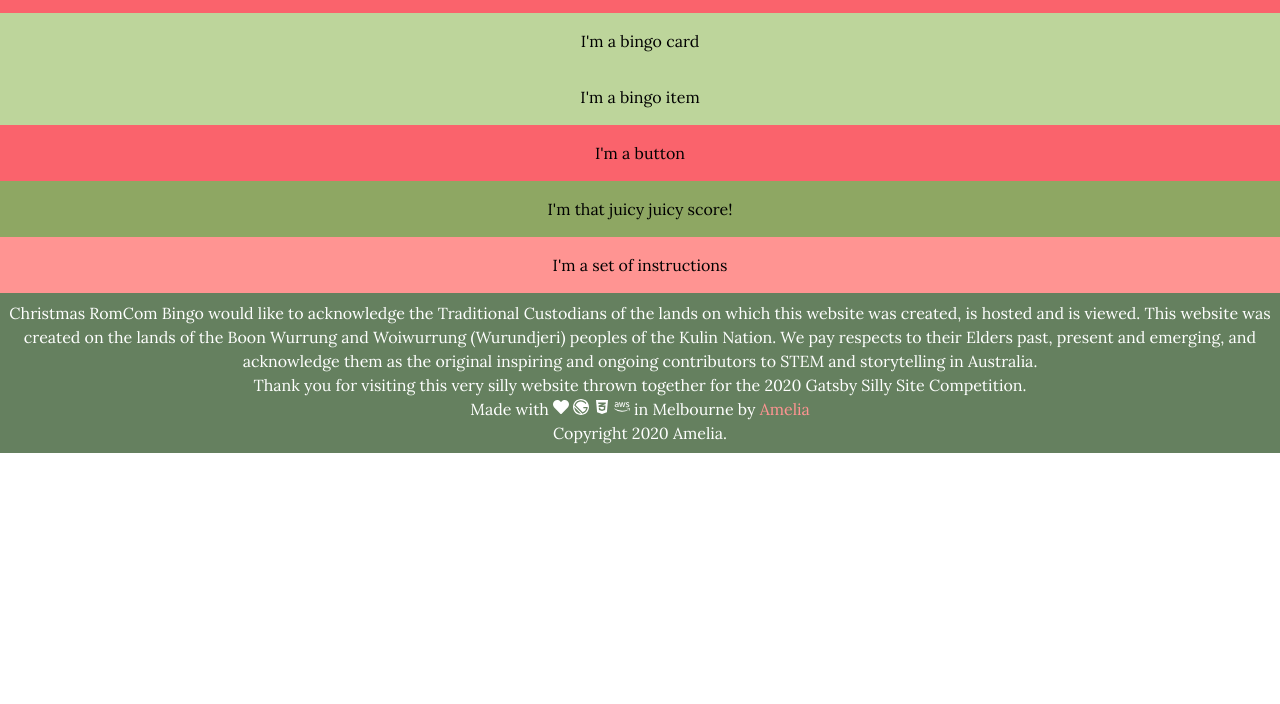
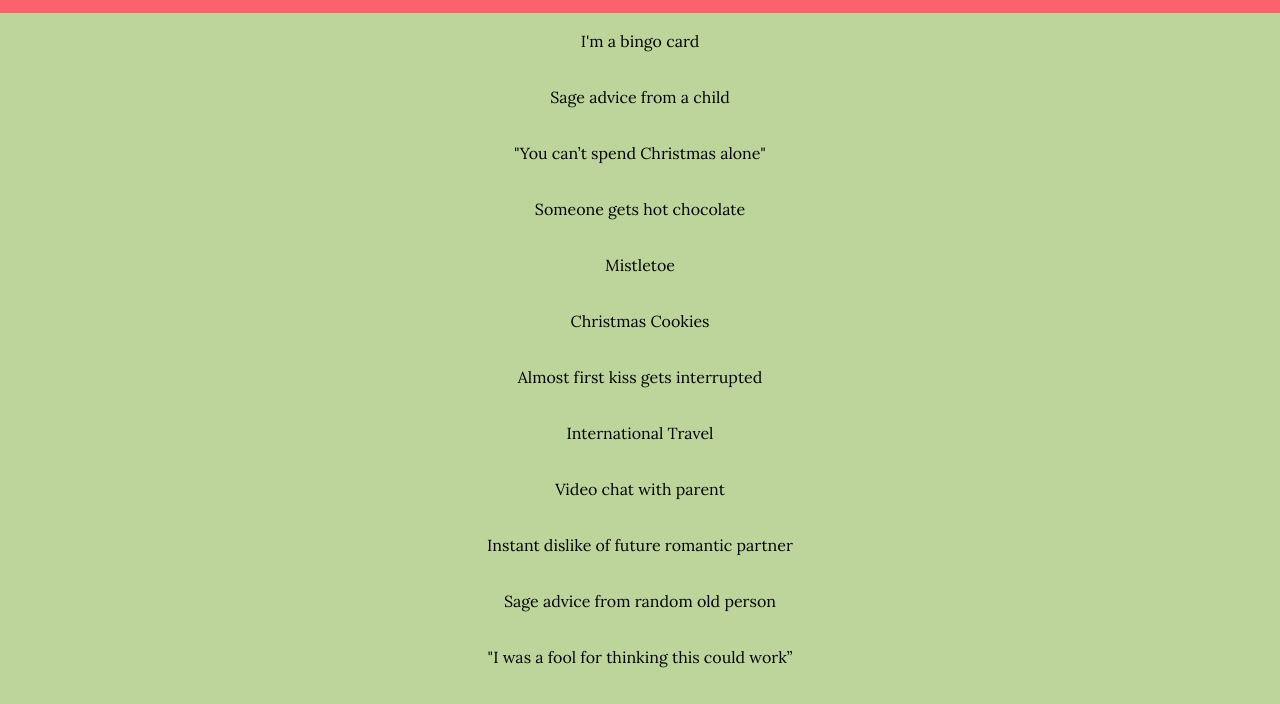
Before and after one commit to amtrav42/ChristmasRomComBingo, a Gatsby site: page / in a window 1280 px wide. Shown: the part 91-795 px from the top of the page. Built offline with nearby package versions, Linux system fonts and the light colour scheme; Gatsby itself is replaced by a stand-in of ours.

```diff
--- a/src/components/BingoCard/index.jsx
+++ b/src/components/BingoCard/index.jsx
@@ -1,12 +1,19 @@
 import React from "react";
 import BingoCardStyles from "./BingoCard.module.css";
+import BingoItemList from "../../data/BingoItemList";
 import BingoItem from "../BingoItem";
 
 export default function BingoCard() {
   return (
     <>
       <div className={BingoCardStyles.background}>I'm a bingo card</div>
-      <BingoItem />
+      {
+        BingoItemList.map((bingoItemProps) => (
+          <BingoItem
+            content={bingoItemProps.content}
+          />
+        ))
+      }
     </>
   )
 };
--- a/src/components/BingoItem/index.jsx
+++ b/src/components/BingoItem/index.jsx
@@ -1,8 +1,11 @@
 import React from "react";
 import BingoItemStyles from "./BingoItem.module.css";
 
-export default function BingoItem() {
+export default function BingoItem(props) {
+  const {
+    content,
+  } = props;
   return (
-    <div className={BingoItemStyles.background}>I'm a bingo item</div>
+    <div className={BingoItemStyles.background}>{content}</div>
   )
 };
```
